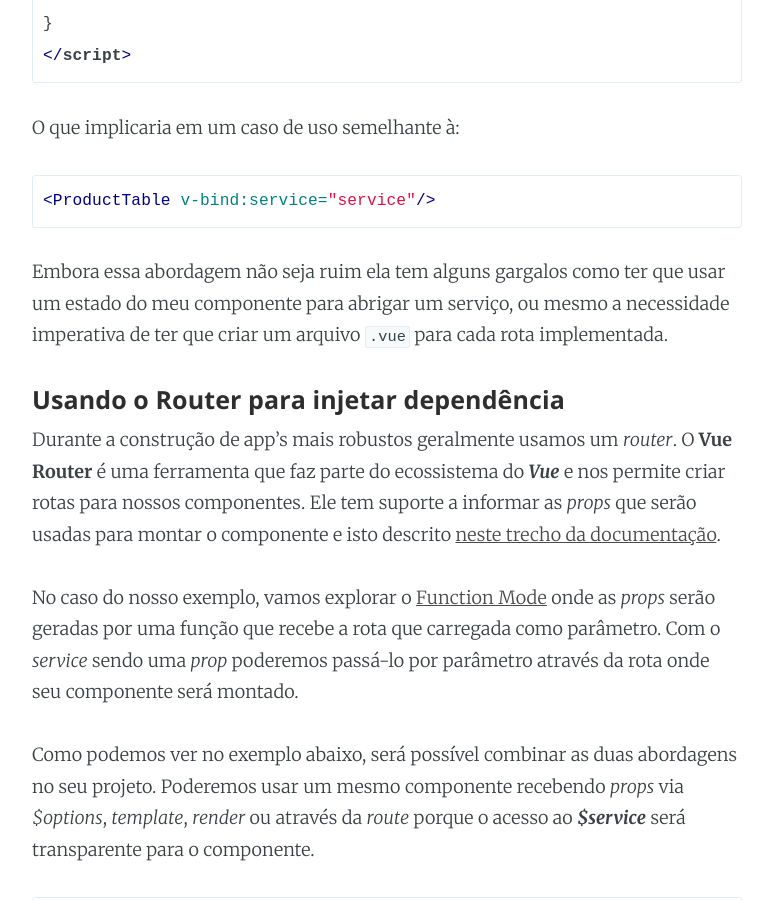
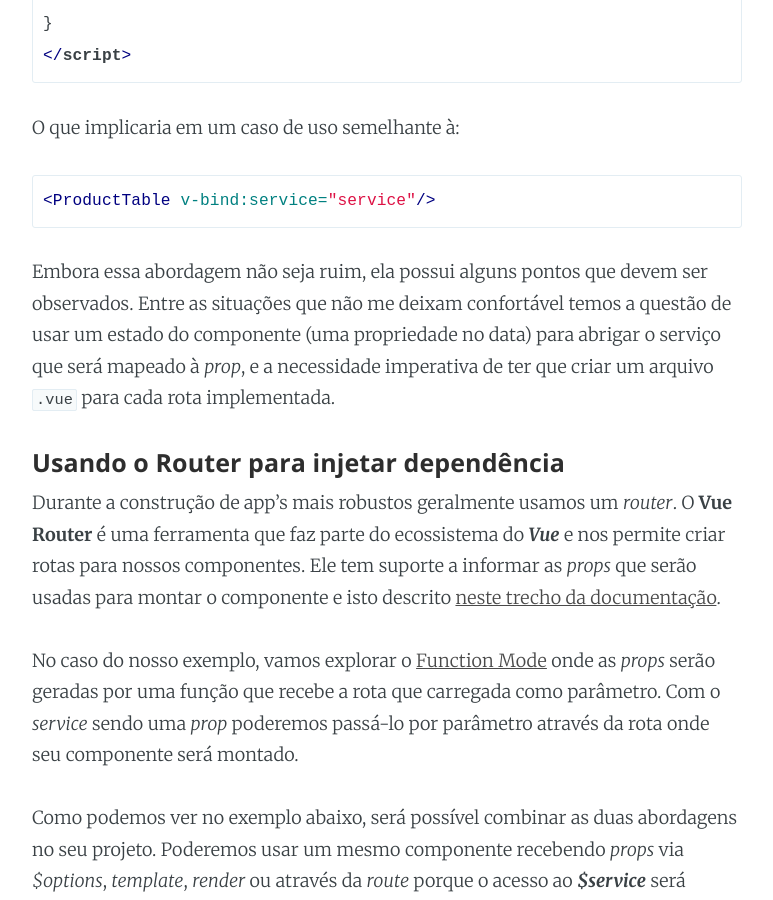
Before and after one commit to vuejs-br/blog, a Jekyll site: the page built from _posts/2018-05-22-injetando-servicos-em-componentes-de-forma-transparente.md, in a window 1280 px wide and 900 px high, scrolled down 11668 px. Shown: the whole window, without its empty margins (253-1026 px from the left). Built offline with Jekyll 4.4.1, drawn with Linux system fonts in a browser that asks for light colours; comment, search, counter and statistics services are not loaded.

Commit message:
Revisar texto do post

````diff
--- a/_posts/2018-05-22-injetando-servicos-em-componentes-de-forma-transparente.md
+++ b/_posts/2018-05-22-injetando-servicos-em-componentes-de-forma-transparente.md
@@ -323,7 +323,7 @@ O que implicaria em um caso de uso semelhante à:
 <ProductTable v-bind:service="service"/>
 ```
 
-Embora essa abordagem não seja ruim ela tem alguns gargalos como ter que usar um estado do meu componente para abrigar um serviço, ou mesmo a necessidade imperativa de ter que criar um arquivo `.vue` para cada rota implementada.
+Embora essa abordagem não seja ruim, ela possui alguns pontos que devem ser observados. Entre as situações que não me deixam confortável temos a questão de usar um estado do componente (uma propriedade no data) para abrigar o serviço que será mapeado à _prop_, e a necessidade imperativa de ter que criar um arquivo `.vue` para cada rota implementada.
 
 #### Usando o Router para injetar dependência
 
````
